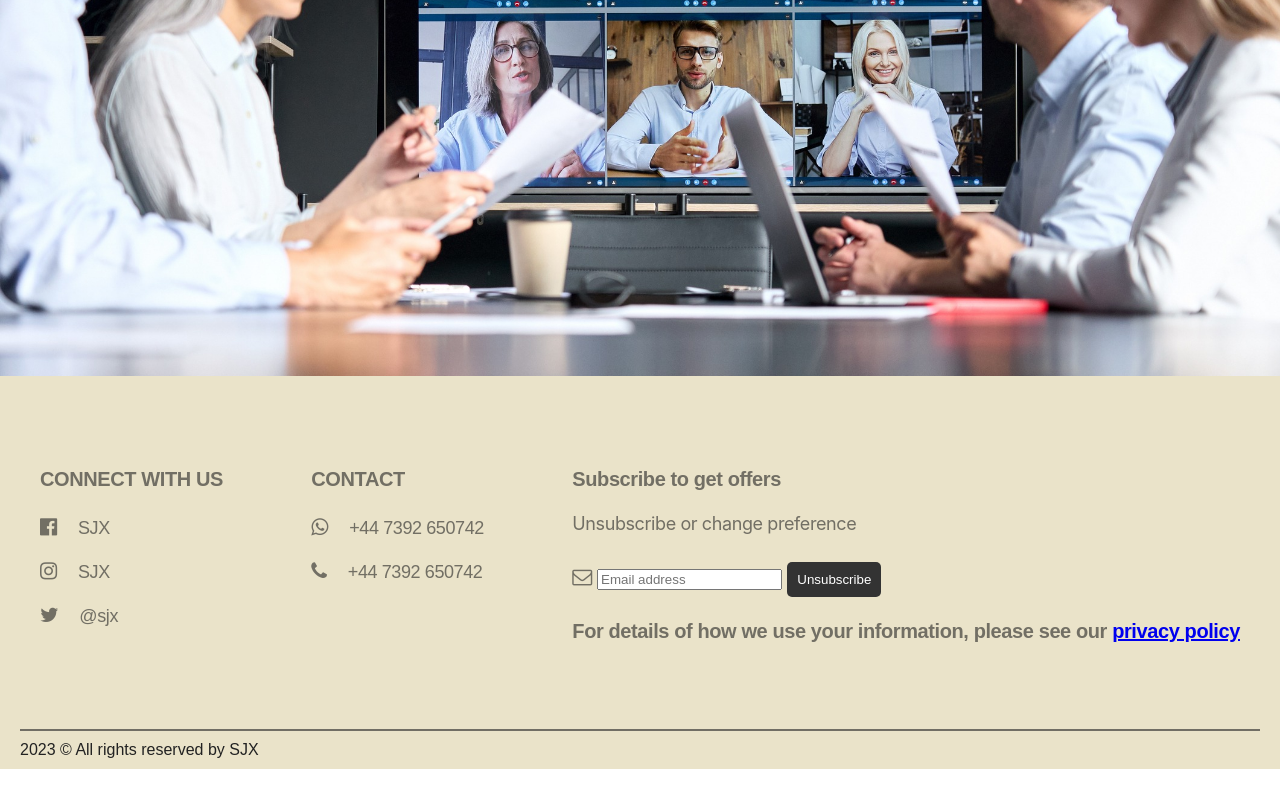
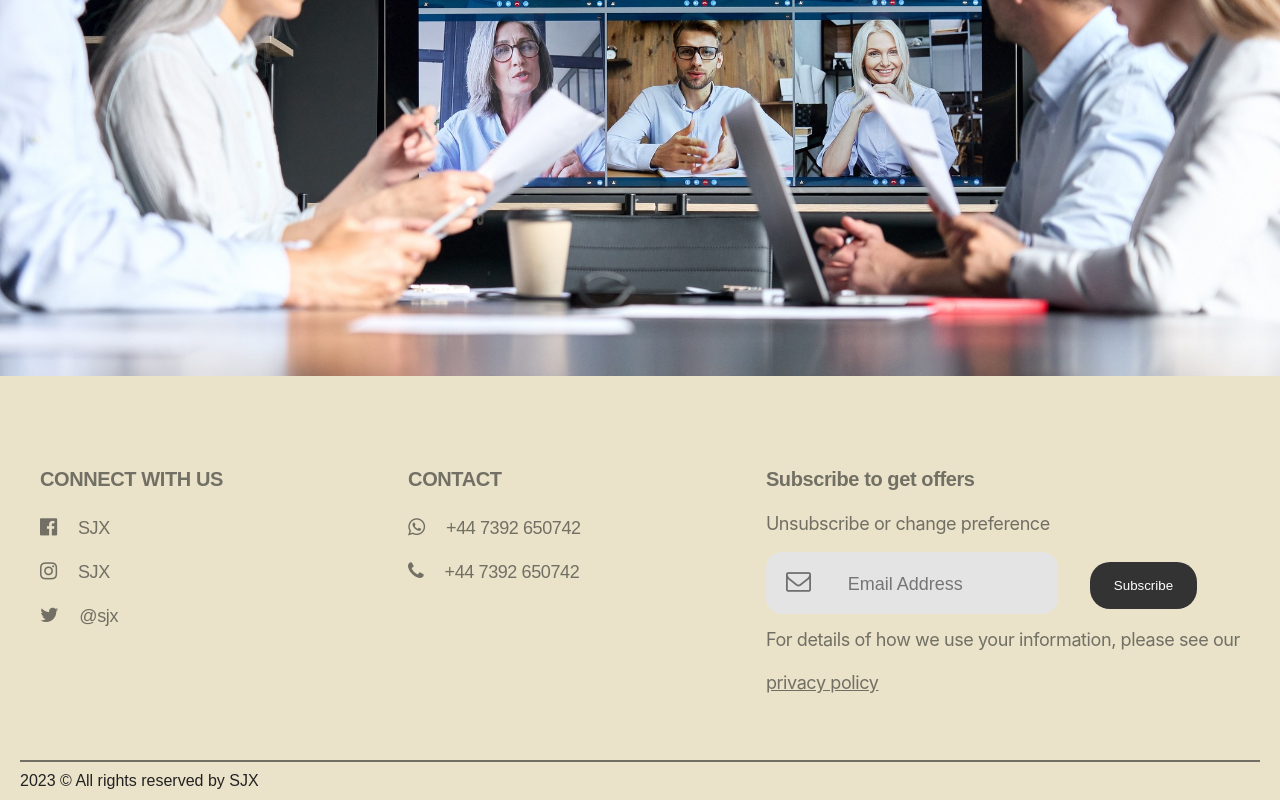
Before and after one commit to holooluwatosin/webpage, a plain HTML site: page index.html in a window 1280 px wide. Shown: the part 434-1234 px from the top of the page. Before the commit the page ends 1203 px from the top, so only its background shows below. Drawn offline with Linux system fonts and the light colour scheme.

Commit message:
setup of the footer

```diff
--- a/index.html
+++ b/index.html
@@ -130,15 +130,18 @@
                 <div class="third-foot">
                     <p>Subscribe to get offers</p>
                     <p class="Unsubscribe">Unsubscribe or change preference</p>
-                    <div>
-                        <i class="fa fa-envelope-o" aria-hidden="true"></i>
-                        <input type="text" placeholder="Email address" name="search">
-                        <button type="submit">
-                            Unsubscribe
+                    <div class="Subscribe">
+                        <span class="search">
+                            <i class="fa fa-envelope-o" id="envelope" aria-hidden="true"></i>
+                            <input type="text" placeholder="Email Address" name="search">
+                        </span>
+                        <button type="submit" class="submit">
+                            Subscribe
                             <!-- <i class="fa fa-search"></i> -->
                         </button>
                     </div>
-                    <p>For details of how we use your information, please see our <a href="#">privacy policy</a></p>
+                    <p class="details">For details of how we use your information, please see our </p>
+                    <a href="#" class="details">privacy policy</a>
                 </div>
             </div>
             <div class="divider"></div>
--- a/style.css
+++ b/style.css
@@ -93,7 +93,8 @@ button {
     padding: 10px;
     cursor: pointer;
     border: none;
-    border-radius: 5px;
+    border-radius: 20px;
+    padding: 16px 24px;
 }
 
 /*  */
@@ -120,14 +121,62 @@ main {
     text-align: left;
     margin: 49px 0 54px 0;
 }
-.Unsubscribe {
+.Unsubscribe, .details {
     color: rgba(34, 34, 34, 0.60);
     font-family: Inter;
     font-size: 18px;
     font-style: normal;
     font-weight: 400;
     line-height: normal;
+    /* margin-bottom: 16px; */
 }
+.Subscribe {
+    margin: 18px 0 20px 0;
+}
+.submit {
+    margin-left: 32px;
+}
+/* .details {
+    margin-top: 16px;
+} */
+.search {
+    border-radius: 16px;
+    background: #E4E4E4;
+    padding: 20px;
+}
+.search input[type="text"] {
+    /* outline: none; */
+    /* padding: 15px 10px; */
+    border-radius: 12px;
+    padding: 12px 6px;
+    background: inherit;
+    /* border: 0; */
+    border-color: transparent;
+    transition: border-color 0.3s;
+
+}
+.search input::placeholder {
+    font-size: 18px;
+    /* margin-top: 10px; */
+    /* padding-top: 5px; */
+}
+.search input[type="text"]:focus {
+    /* border: 0; */
+    /* border-color: transparent; */
+    border: 0 transparent #E4E4E4;
+}
+#envelope {
+    margin-right: 24px;
+    font-size: 25px;
+}
+/* .details {
+    color: rgba(34, 34, 34, 0.60);
+    font-family: Inter;
+    font-size: 18px;
+    font-style: normal;
+    font-weight: 400;
+    line-height: normal;
+} */
 .social-media {
     margin-bottom: 16px;
 }
```
